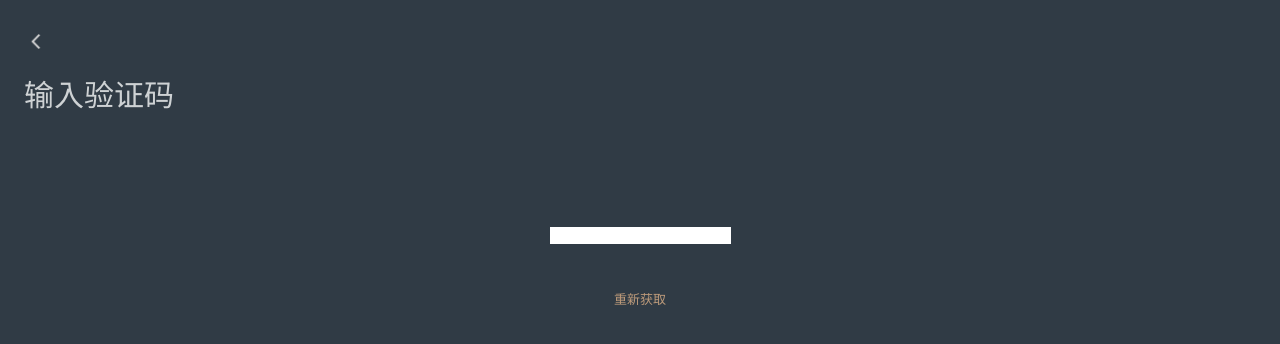
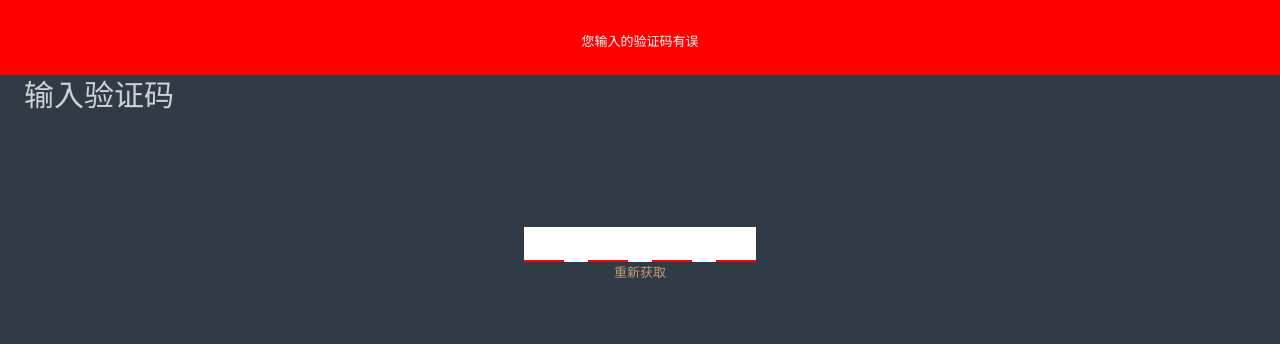
Before and after one commit to gituserly/xiaotouming, a React (Create React App) app: page /entervalidation in a window 1280 px wide. Shown: the top 344 px of the page. Built offline with nearby package versions, Linux system fonts and the light colour scheme.

Commit message:
validation fail  probolem

```diff
--- a/src/Entervalidation.css
+++ b/src/Entervalidation.css
@@ -43,13 +43,58 @@ body {
 }
 
 .input-va {
-    display: flex;
-    justify-content: center;
     margin-bottom: 47px;
+    width: 232px;
+    margin: 0 auto;
 }
 
 .input-value {
+    display: block;
     border: 0px;
+    line-height: 35px;
+    font-size: 24px;
+    appearance: none;
+    outline: 0;
+    width: 232px;
+    letter-spacing: 50px;
+    padding: 0 15px;
+    /* background: border-box; */
+    box-sizing: border-box;
+    overflow-x: hidden;
+}
+
+.input-border {
+    position: relative;
+    top: -2px;
+    display: flex;
+    justify-content: space-between;
+}
+
+.input-border span {
+    width: 40px;
+    height: 2px;
+    background-color: red;
+}
+
+.fail-va {
+    background: red;
+    width: 100%;
+    height: 75px;
+    text-align: center;
+    position: fixed;
+    top: 0;
+}
+
+.fail-text {
+    display: inline-block;
+    width: 131px;
+    height: 18.5px;
+    font-size: 13px;
+    font-family: PingFangSC-Light, PingFang SC;
+    font-weight: 150;
+    color: #FFFFFF;
+    line-height: 18.5px;
+    margin-top: 33px;
 }
 
 
--- a/src/Entervalidation.jsx
+++ b/src/Entervalidation.jsx
@@ -2,10 +2,17 @@ import React from "react";
 import "./Entervalidation.css";
 import history from "./utils/history";
 import ajax from "./utils/ajax";
-import querystring from 'query-string';
+import querystring from "query-string";
 import { Route, Router } from "react-router-dom";
+const queryString = require("query-string");
+
+console.log("query-string",window.location.search);
+
+const parsed = queryString.parse(window.location.search);
+console.log(parsed);
 export default class Entervalidation extends React.Component {
   state = { validation: "" };
+
   shuruValidation = (e) => {
     const value = e.target.value;
     const reg = /^\d*?$/;
@@ -16,44 +23,45 @@ export default class Entervalidation extends React.Component {
           validation: value,
         },
         () => {
-          console.log("shuru", this.state.validation);
-        }
-      );
           if (value.length === 4) {
-        const queryString = require("query-string");
 
-        console.log(window.location.search);
+            // this.input.blur()
+            setTimeout(() => {
+              this.input.scrollLeft = 0
+            }, 0);
+            // console.log('input', this.input);
 
 
-        const parsed = queryString.parse(window.location.search);
-        console.log(parsed);
-
-
-        ajax(`authentication/openLogin`, "get", {
+            ajax(`authentication/openLogin`, "POST", {
               type: 1,
               phone: parsed.phone,
               code: this.state.validation,
-          debug: 1,
-
             }).then(
               (rs) => {
                 console.log("validation success", rs);
-            history.push("/next");
+                localStorage.setItem("token", rs.token);
+                localStorage.setItem("userId", rs.open_id);
+                history.push("/");
               },
               (rej) => {
                 console.log("reject", rej);
               }
             );
           }
+        }
+      );
     } else {
       console.log("don't number");
+      <div>fail</div>
     }
   };
 
   render() {
     return (
       <div className="content-va">
+
         <div className="header-va">
+
           <div className="img-va"></div>
           <div className="middle-va">输入验证码</div>
           <div className="input-va">
@@ -62,16 +70,19 @@ export default class Entervalidation extends React.Component {
               className="input-value"
               value={this.state.validation}
               onChange={this.shuruValidation}
+
+          ref={ref => this.input = ref}
             />
-            {/* <ul className ="box">
-                        <li><span>2</span></li>
-                        <li><span>3</span></li>
-                        <li><span>4</span></li>
-                        <li><span>5</span></li>
-
-                    </ul> */}
+            <div className="input-border">
+              {Array.from({ length: 4 }).map((_, index) => (
+                <span key={index}></span>
+              ))}
+            </div>
           </div>
           <div className="footer-va">重新获取</div>
+        </div>
+        <div className ="fail-va">
+             <span className="fail-text">您输入的验证码有误</span>
           </div>
       </div>
     );
--- a/src/Login.css
+++ b/src/Login.css
@@ -23,7 +23,7 @@ body {
 }
 
 .main {
-    padding: 34px 32px 97.5px 24px;
+    padding: 34px 24px 97.5px 24px;
 }
 
 .login-xtm {
@@ -65,6 +65,10 @@ body {
     border: 0px;
     outline: none;
     margin-left: 50px;
+}
+
+.y-t {
+    padding: 0px 8px;
 }
 
 .yanzheng-button {
--- a/src/Login.jsx
+++ b/src/Login.jsx
@@ -21,8 +21,8 @@ export default class Login extends React.Component {
 
   };
   render() {
-    const loginnumber=this.state.shuru
-    console.log("login number",loginnumber)
+
+
     return (
       <div className="content">
         <div className ="main">
@@ -36,13 +36,12 @@ export default class Login extends React.Component {
           <input className="input-text"
             type="text"
             placeholder="请输入手机号"
-
             value={this.state.shuru}
             onChange={this.changeShuru}
           />
           </div>
         </div>
-        <div>
+        <div className ="y-t">
           <button className="yanzheng-button"
             onClick={() => {
 
--- a/src/utils/ajax.js
+++ b/src/utils/ajax.js
@@ -1,10 +1,25 @@
-export default function ajax(url, xtmmethod, xtmbody) {
+export default function ajax(url, xtmmethod, xtmbody = {}) {
     return new Promise((resolve, reject) => {
-        const baseUrl = "http://xtm.xiaoyunqiang.top/";
-        fetch(baseUrl + url, {
-                method: xtmmethod,
-                body: JSON.stringify(xtmbody),
-            })
+        const options = {
+            method: xtmmethod,
+            headers: {
+                token: localStorage.getItem('token'),
+                'Content-Type': 'application/x-www-form-urlencoded;charset=UTF-8'
+            },
+        }
+        const baseUrl = 'http://xtm.xiaoyunqiang.top/'
+        if (xtmmethod === 'POST') {
+            const formBody = [];
+            for (let key in xtmbody) {
+                const encodedKey = encodeURIComponent(key);
+                const encodedValue = encodeURIComponent(xtmbody[key]);
+                formBody.push(`${encodedKey}=${encodedValue}`);
+            }
+            options.body = formBody.join('&')
+        }
+
+        fetch(
+                baseUrl + url, options)
             .then(function(res) {
                 if (res.status === 200) {
                     return res.json();
@@ -13,13 +28,13 @@ export default function ajax(url, xtmmethod, xtmbody) {
                 }
             })
             .then(function(data) {
-                console.log(12, data);
                 if (data.code === 0) {
-                    resolve(data);
+                    resolve(data.data);
+
                 }
             })
             .catch(function(err) {
                 reject(err);
             });
-    });
+    })
 }
```
Lines whose indentation alone changed are shown as unchanged.
